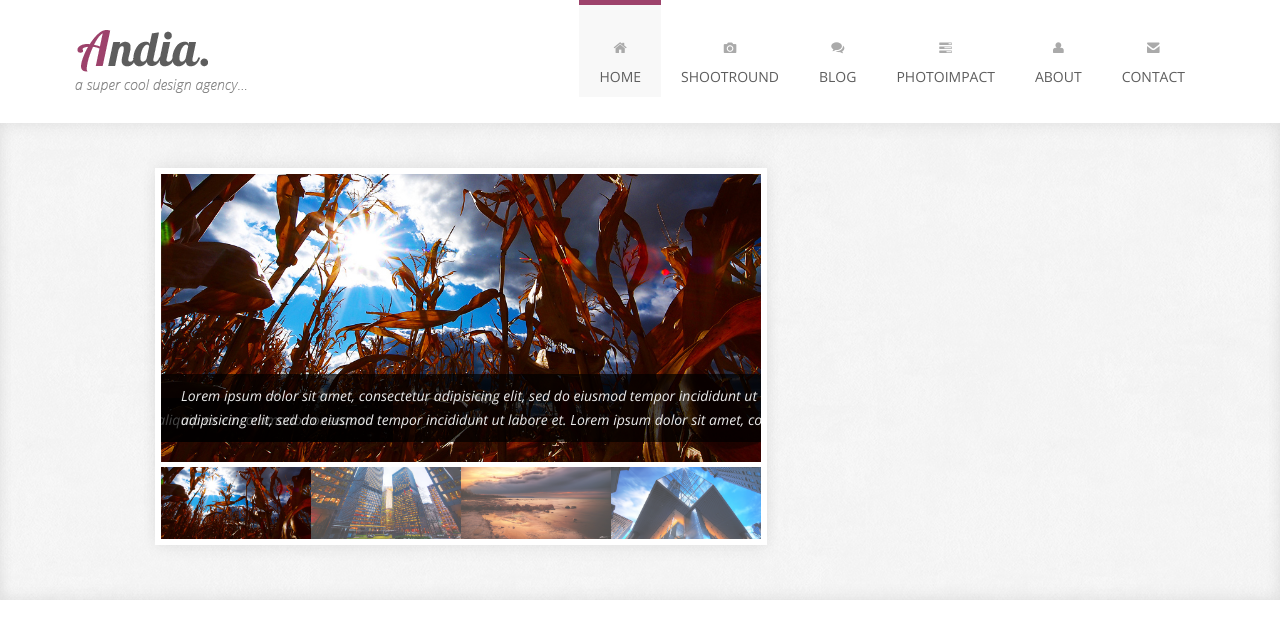
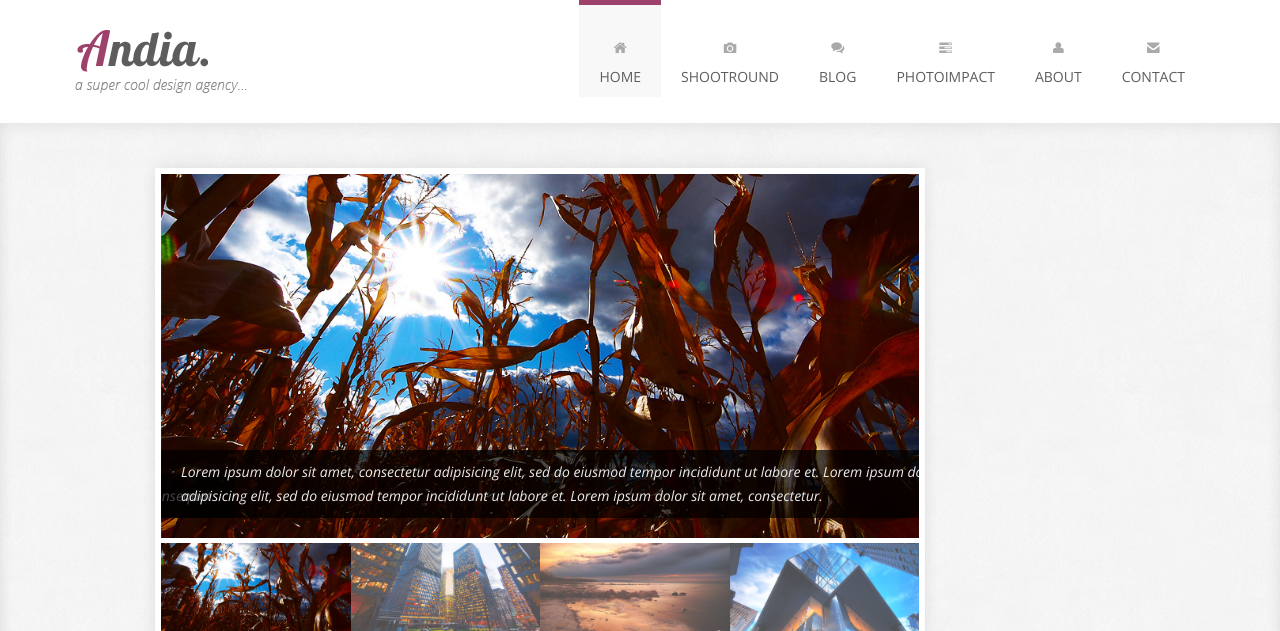
Before and after one commit to shootround/Interact, a plain HTML site: page andia-agency/index.html in a window 1280 px wide. Shown: the top 631 px of the page. Drawn offline with nearby package versions, Linux system fonts and the light colour scheme; some packages are replaced by stand-ins of ours; a web font is replaced by a local one.

Commit message:
Max-width removed, Modified by span instead
Went from 10-8

```diff
--- a/andia-agency/assets/css/flexslider.css
+++ b/andia-agency/assets/css/flexslider.css
@@ -21,7 +21,7 @@
 
 /* FlexSlider Necessary Styles
 *********************************/
-.flexslider {margin: 0; padding: 0; max-width: 600px}
+.flexslider {margin: 0; padding: 0;}
 .flexslider .slides > li {display: none; -webkit-backface-visibility: hidden;} /* Hide the slides before the JS is loaded. Avoids image jumping */
 .flexslider .slides img {width: 100%; display: block;}
 .flex-pauseplay span {text-transform: capitalize;}
--- a/andia-agency/index.html
+++ b/andia-agency/index.html
@@ -82,7 +82,7 @@
         <div class="slider">
             <div class="container">
                 <div class="row">
-                    <div class="span10 offset1">
+                    <div class="span8 offset1">
                         <div class="flexslider">
                             <ul class="slides">
                                 <li data-thumb="assets/img/slider/1.jpg">
```
